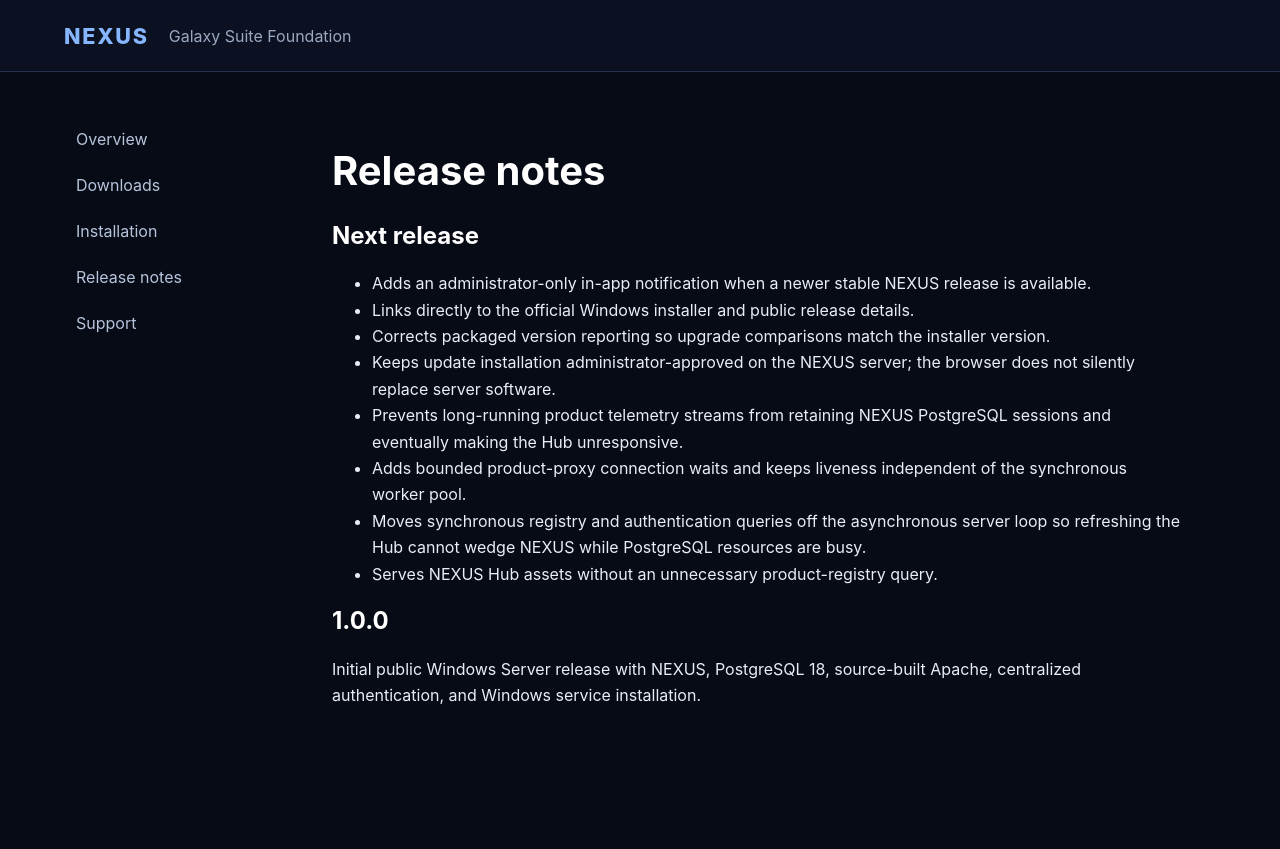
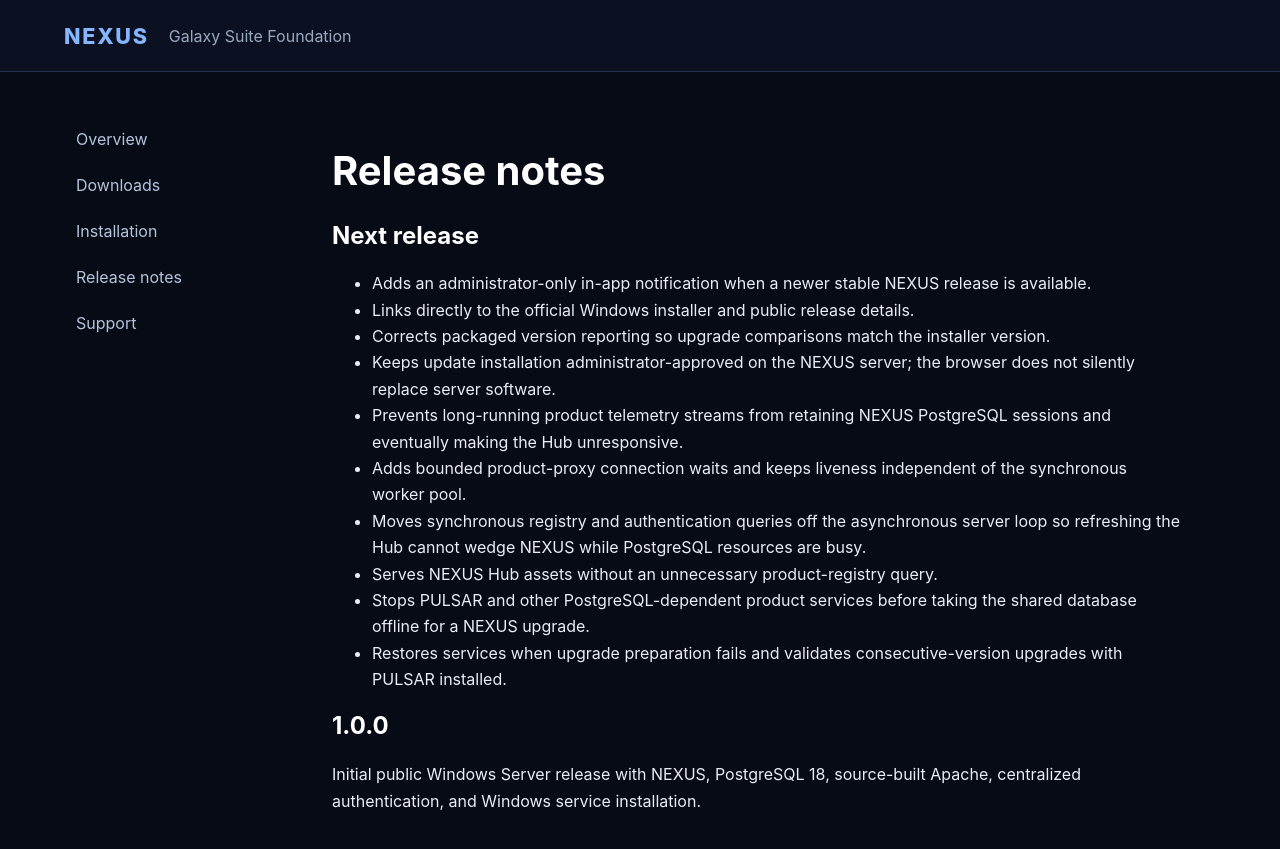
Before and after one commit to JayDubb85/NEXUS-Releases, a Jekyll site: the page built from docs/release-notes.md, in a window 1280 px wide. Shown: the top 849 px of the page. Built offline with Jekyll 4.4.1, drawn with Linux system fonts in a browser that asks for light colours.

Commit message:
Update public NEXUS distribution

```diff
--- a/docs/release-notes.md
+++ b/docs/release-notes.md
@@ -16,6 +16,8 @@ description: NEXUS release history
 - Adds bounded product-proxy connection waits and keeps liveness independent of the synchronous worker pool.
 - Moves synchronous registry and authentication queries off the asynchronous server loop so refreshing the Hub cannot wedge NEXUS while PostgreSQL resources are busy.
 - Serves NEXUS Hub assets without an unnecessary product-registry query.
+- Stops PULSAR and other PostgreSQL-dependent product services before taking the shared database offline for a NEXUS upgrade.
+- Restores services when upgrade preparation fails and validates consecutive-version upgrades with PULSAR installed.
 
 ## 1.0.0
 
```
